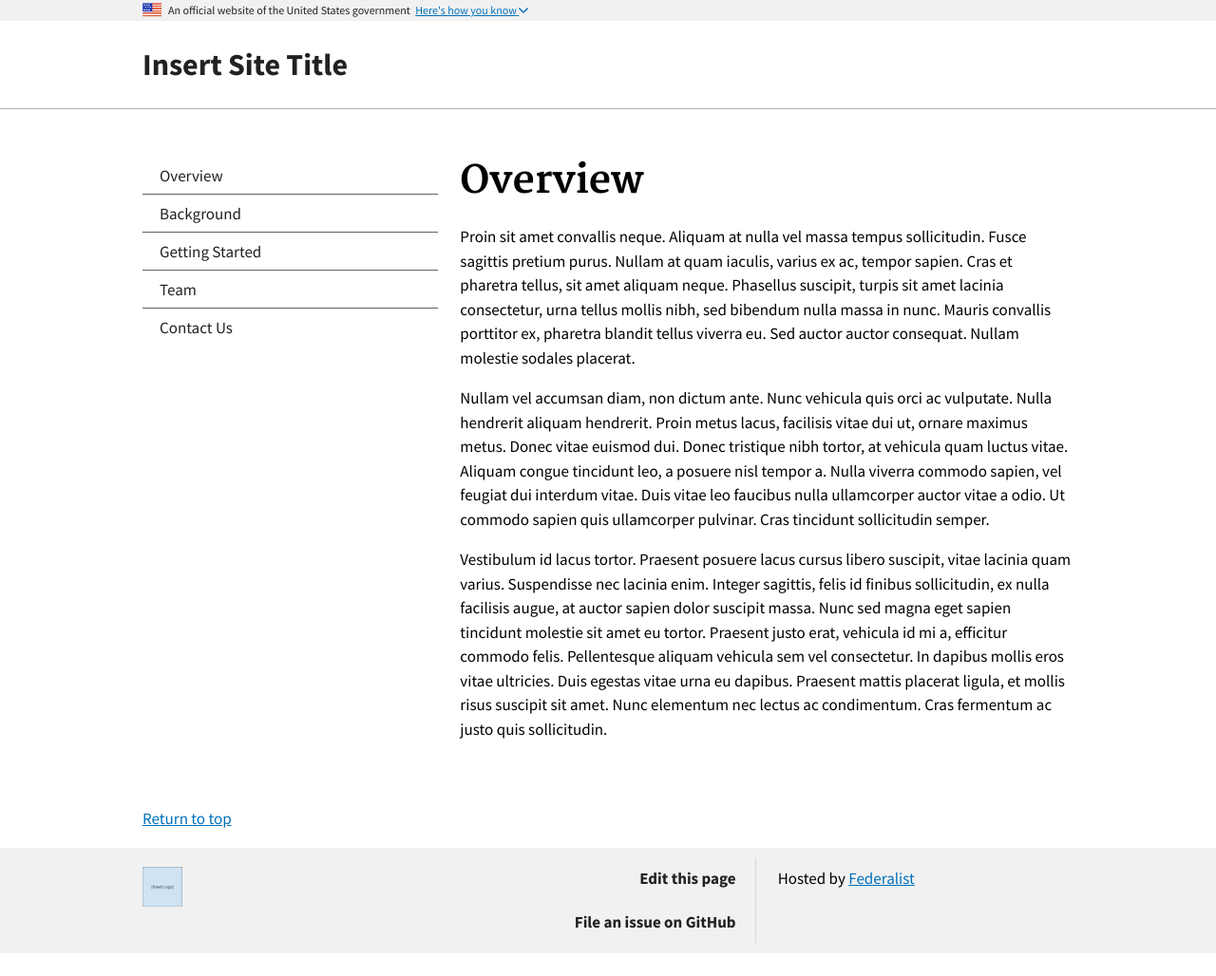
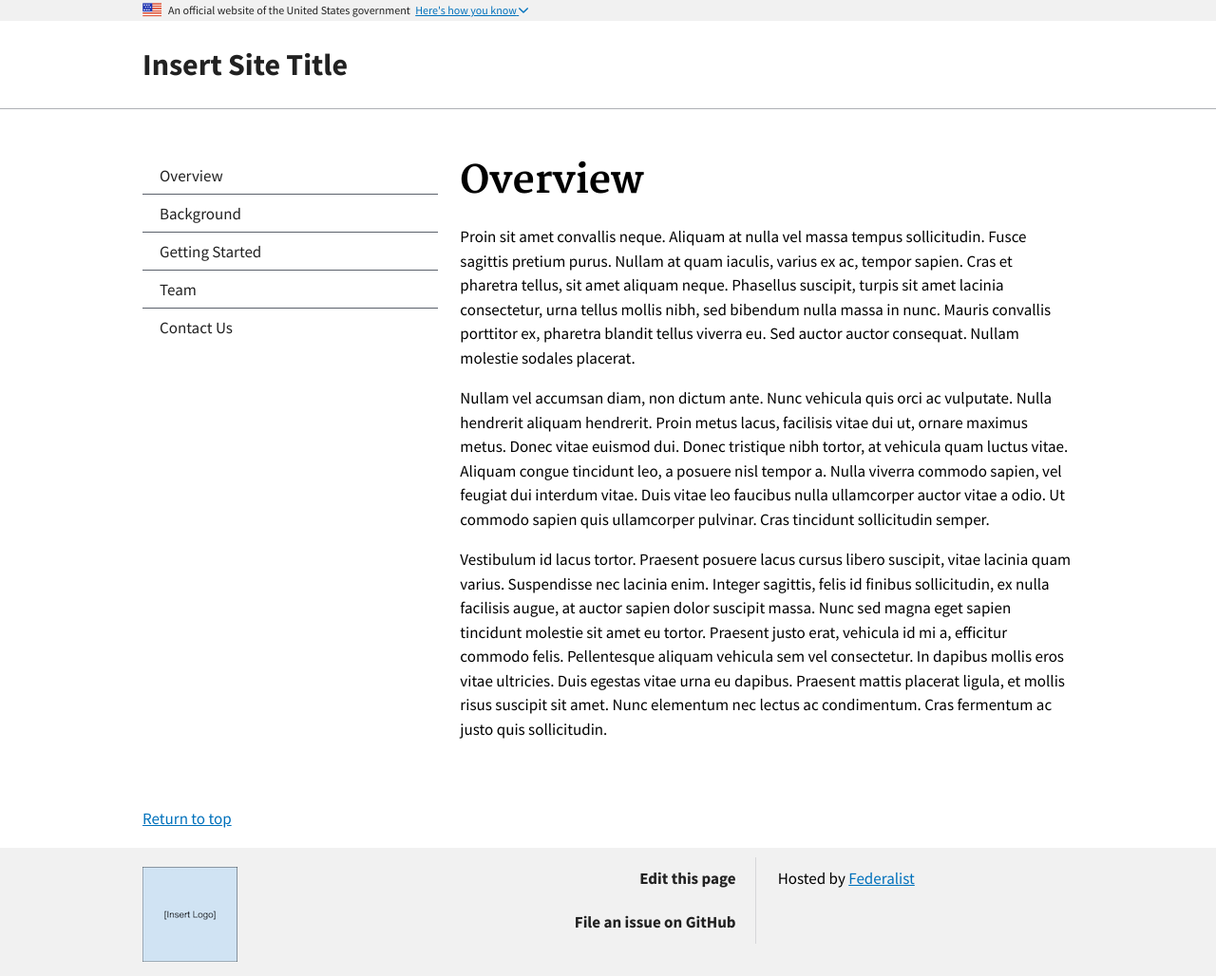
Before and after one commit to davidewarren/federalist-guide-template, a Jekyll site: the page built from index.md, in a window 1280 px wide. Shown: the whole page at 95% size. Built offline with Jekyll 4.4.1, drawn with Linux system fonts in a browser that asks for light colours; our own code applies the rules of GitHub Pages for plain Markdown files; before the commit the page ends 1004 px from its top, so only the background shows below that.

Commit message:
Update footer.html

```diff
--- a/_includes/footer.html
+++ b/_includes/footer.html
@@ -8,7 +8,7 @@
       <div class="usa-footer-logo usa-width-one-third">
         {% assign logo = site.logourl | default: '/assets/img/logo.png' %}
         {% assign logoalt = site.logoalt | default: 'logo' %}
-        <img src="{{ site.baseurl }}{{ logo }}" alt="{{ logoalt }}" height="42" width="42">
+        <img src="{{ site.baseurl }}{{ logo }}" alt="{{ logoalt }}" height="100" width="100">
       </div>
 
       <nav class="usa-footer-nav usa-width-one-third">
```
